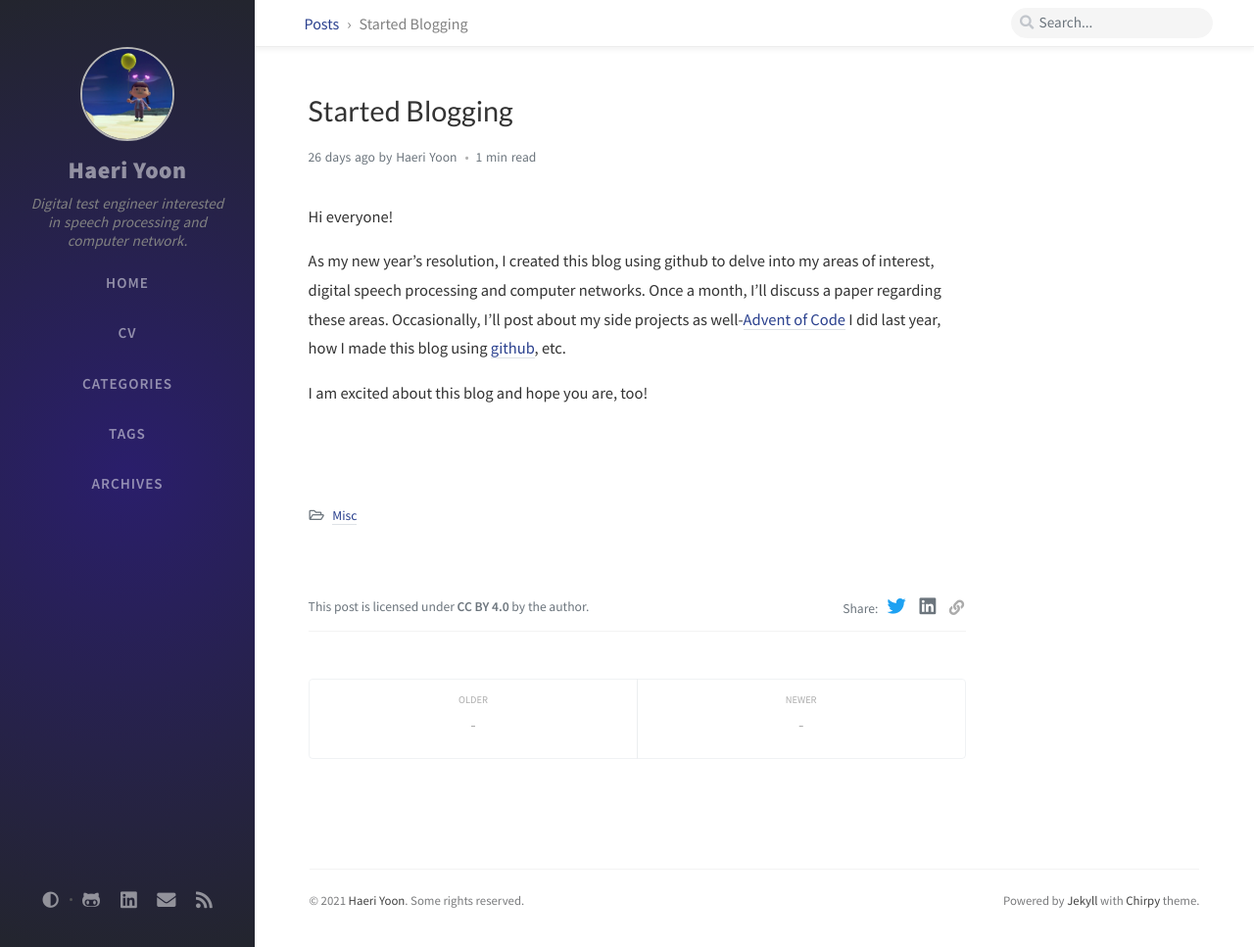
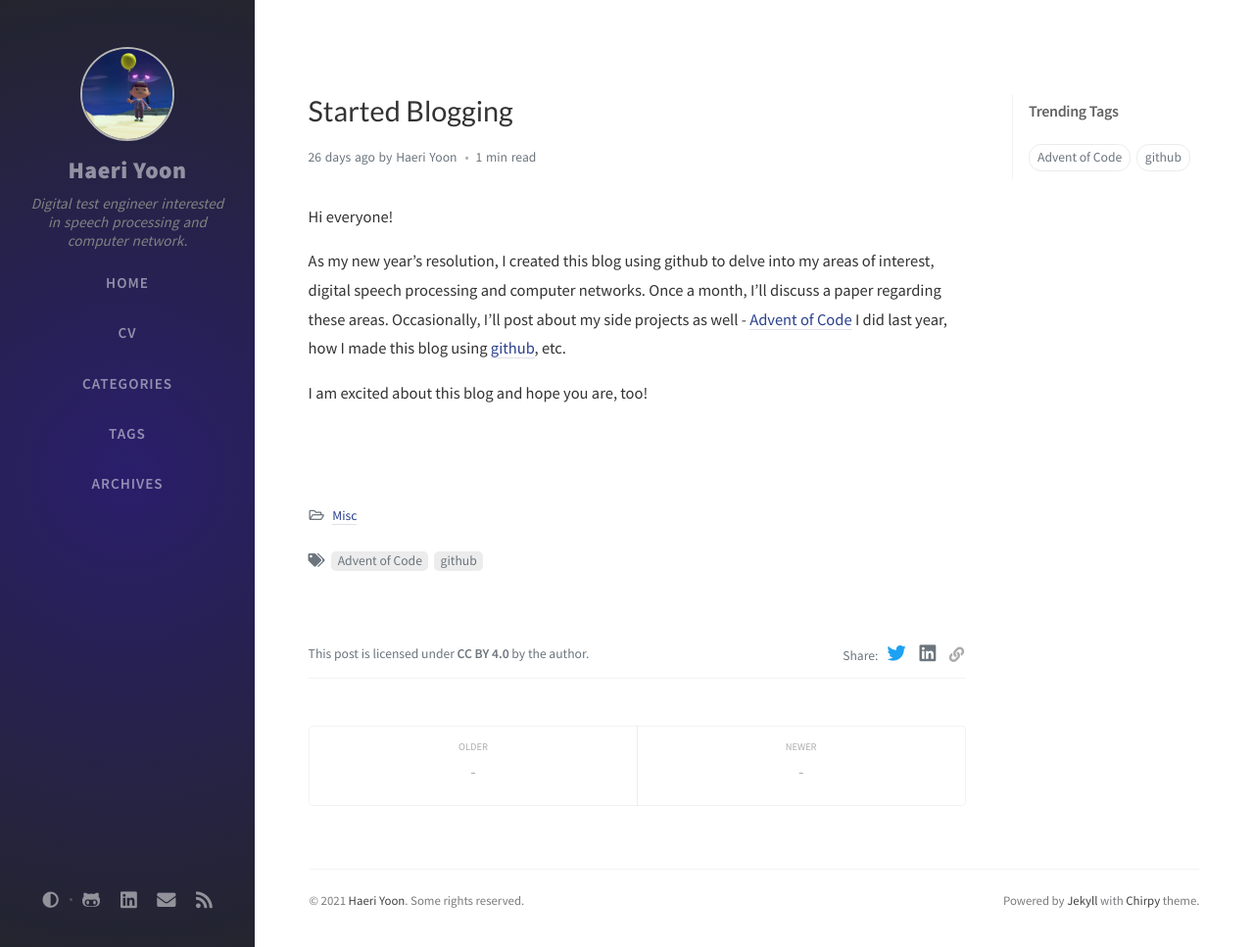
Before and after one commit to haeriy/blog, a Jekyll site: the page built from _posts/2021-01-01-Started-Blogging.md, in a window 1280 px wide and 967 px high. Shown: the whole window at 98% size. Built offline with Jekyll 4.4.1, drawn with Linux system fonts in a browser that asks for light colours; nearby versions of some CDN libraries; comment, search, counter and statistics services are not loaded.

Commit message:
Update 2021-01-01-Started-Blogging.md

```diff
--- a/_posts/2021-01-01-Started-Blogging.md
+++ b/_posts/2021-01-01-Started-Blogging.md
@@ -2,10 +2,10 @@
 title: Started Blogging
 date: 2021-01-01 12:24:00 -0500
 categories: [Misc]
-tags:
+tags: [Advent of Code, github]
 ---
 Hi everyone!
 
-As my new year's resolution, I created this blog using github to delve into my areas of interest, digital speech processing and computer networks. Once a month, I'll discuss a paper regarding these areas. Occasionally, I'll post about my side projects as well-[Advent of Code](https://adventofcode.com/2020/about) I did last year, how I made this blog using [github](https://pages.github.com), etc.
+As my new year's resolution, I created this blog using github to delve into my areas of interest, digital speech processing and computer networks. Once a month, I'll discuss a paper regarding these areas. Occasionally, I'll post about my side projects as well - [Advent of Code](https://adventofcode.com/2020/about) I did last year, how I made this blog using [github](https://pages.github.com), etc.
 
 I am excited about this blog and hope you are, too!
```
